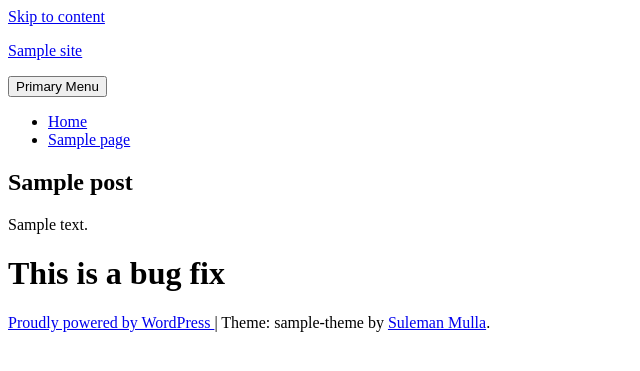
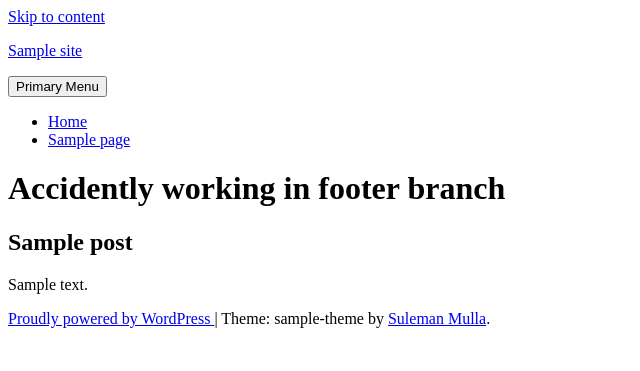
Before and after one commit to mullasuleman/wp-sample-site, a WordPress theme: template themes/sample-theme/page.php in a window 1280 px wide. Shown: the top 371 px of the page, without its empty margins (0-640 px from the left). Run offline with PHP 8.4 and a stand-in for WordPress, Linux system fonts and the light colour scheme; the site name, menu and one post (Sample post) are stand-ins, and other content is empty; some libraries are stand-ins or nearby versions.

Commit message:
Ooops should be header branch

```diff
--- a/themes/sample-theme/footer.php
+++ b/themes/sample-theme/footer.php
@@ -12,7 +12,7 @@
 ?>
 
 	</div><!-- #content -->
-	<h1> This is a bug fix </h1>
+
 	<footer id="colophon" class="site-footer">
 		<div class="site-info">
 			<a href="<?php echo esc_url( __( 'https://wordpress.org/', 'sample-theme' ) ); ?>">
--- a/themes/sample-theme/header.php
+++ b/themes/sample-theme/header.php
@@ -55,4 +55,6 @@
 		</nav><!-- #site-navigation -->
 	</header><!-- #masthead -->
 
+	<h1>Accidently working in footer branch</h1>
+
 	<div id="content" class="site-content">
```
